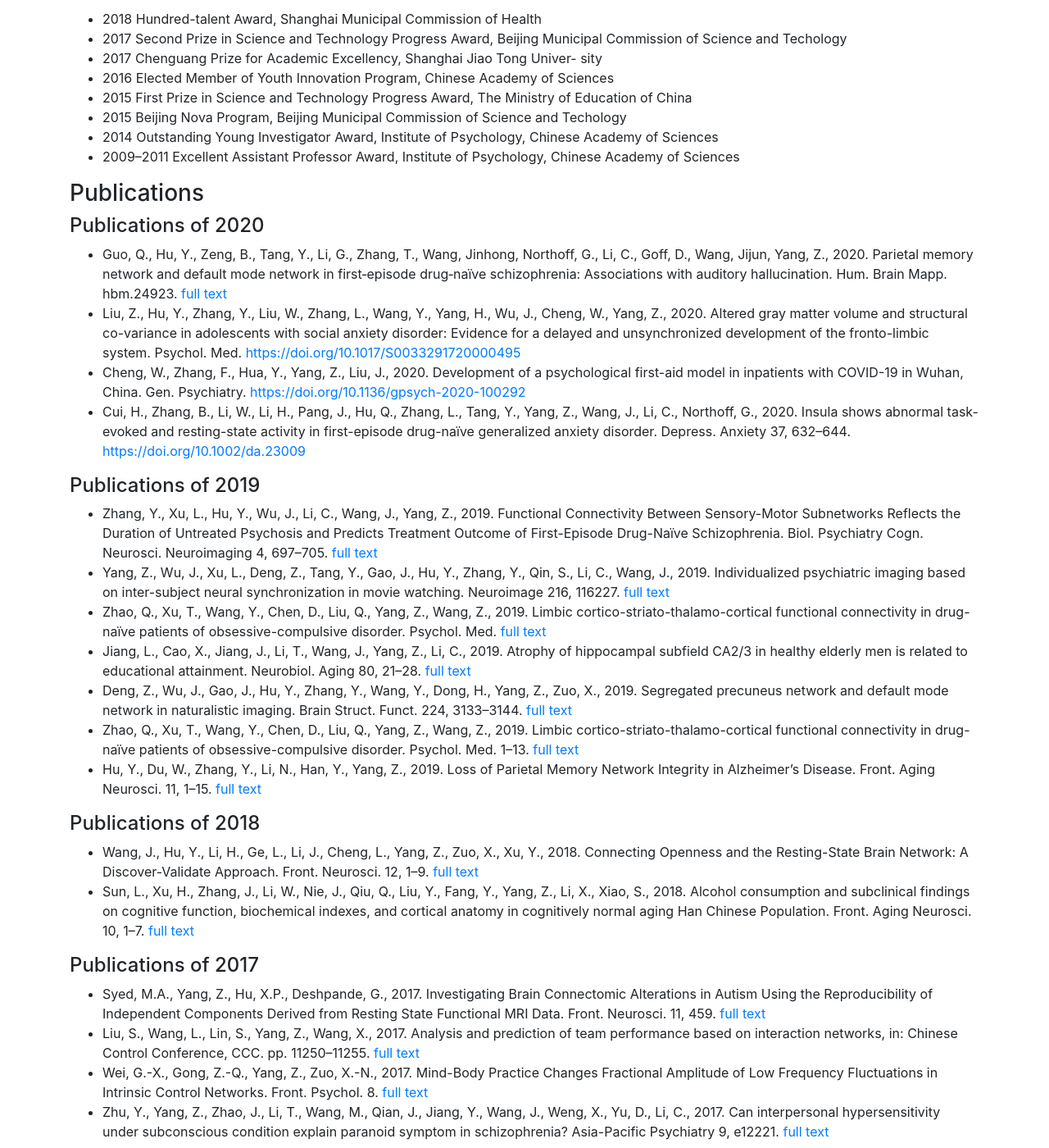
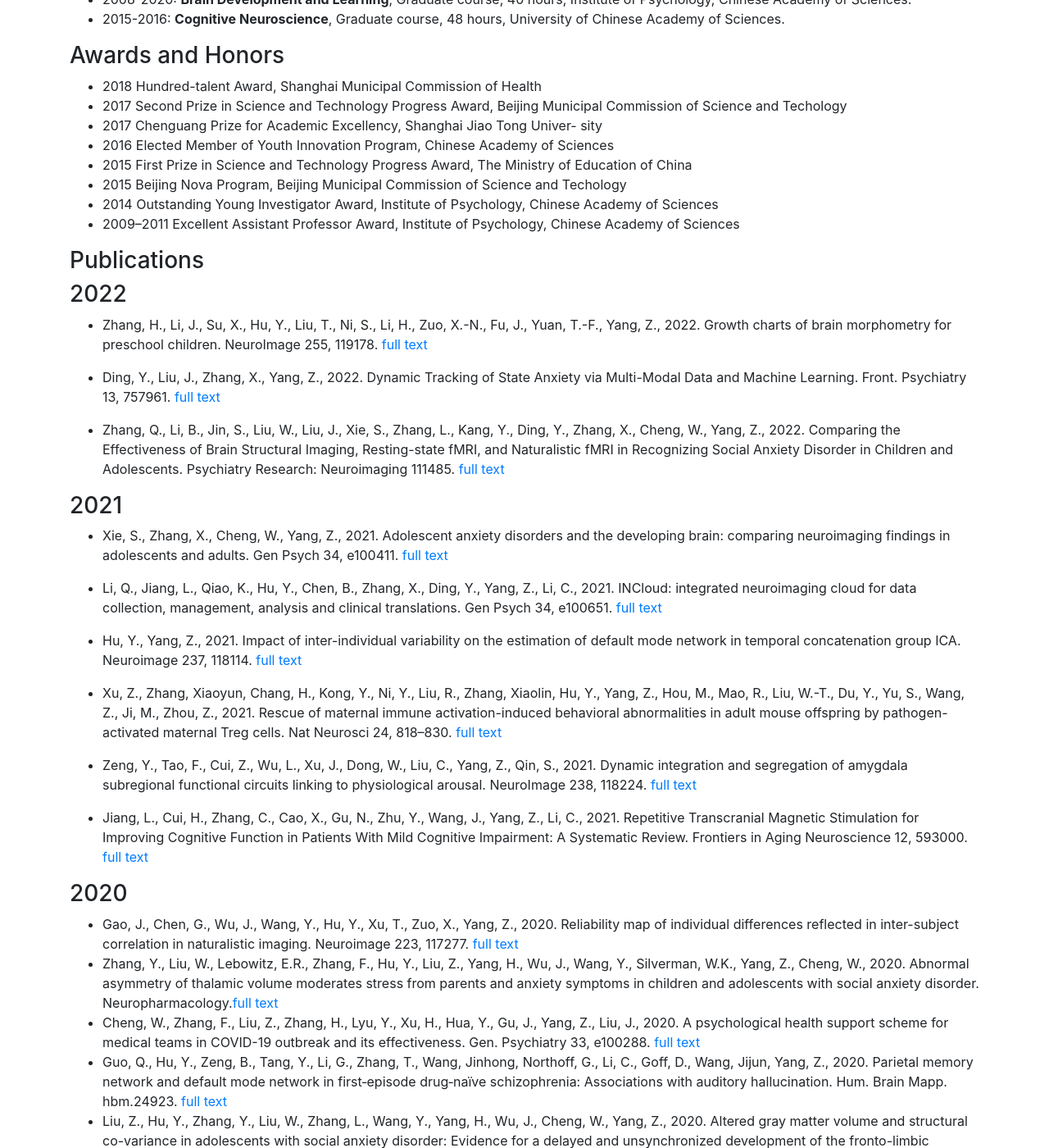
Before and after one commit to PHI-group/phi-group.github.io, a Jekyll site: the page built from scholarpages/yangz.md, in a window 1280 px wide and 1400 px high, scrolled down 2036 px. Shown: the whole window at 82% size. Built offline with Jekyll 4.4.1, drawn with Linux system fonts in a browser that asks for light colours; comment, search, counter and statistics services are not loaded; some of the changed text lies outside the part shown.

Commit message:
update CV

```diff
--- a/scholarpages/yangz.md
+++ b/scholarpages/yangz.md
@@ -71,41 +74,66 @@ Municipal Commission of Science and Techology
 
 ### Publications
 
-#### Publications of 2020
+### 2022
+- Zhang, H., Li, J., Su, X., Hu, Y., Liu, T., Ni, S., Li, H., Zuo, X.-N., Fu, J., Yuan, T.-F., Yang, Z., 2022. Growth charts of brain morphometry for preschool children. NeuroImage 255, 119178. [full text](https://doi.org/10.1016/j.neuroimage.2022.119178)
 
+- Ding, Y., Liu, J., Zhang, X., Yang, Z., 2022. Dynamic Tracking of State Anxiety via Multi-Modal Data and Machine Learning. Front. Psychiatry 13, 757961. [full text](https://doi.org/10.3389/fpsyt.2022.757961)
+
+- Zhang, Q., Li, B., Jin, S., Liu, W., Liu, J., Xie, S., Zhang, L., Kang, Y., Ding, Y., Zhang, X., Cheng, W., Yang, Z., 2022. Comparing the Effectiveness of Brain Structural Imaging, Resting-state fMRI, and Naturalistic fMRI in Recognizing Social Anxiety Disorder in Children and Adolescents. Psychiatry Research: Neuroimaging 111485. [full text](https://doi.org/10.1016/j.pscychresns.2022.111485)
+
+
+### 2021
+- Xie, S., Zhang, X., Cheng, W., Yang, Z., 2021. Adolescent anxiety disorders and the developing brain: comparing neuroimaging findings in adolescents and adults. Gen Psych 34, e100411. [full text](https://doi.org/10.1136/gpsych-2020-100411)
+
+- Li, Q., Jiang, L., Qiao, K., Hu, Y., Chen, B., Zhang, X., Ding, Y., Yang, Z., Li, C., 2021. INCloud: integrated neuroimaging cloud for data collection, management, analysis and clinical translations. Gen Psych 34, e100651. [full text](https://doi.org/10.1136/gpsych-2021-100651)
+
+- Hu, Y., Yang, Z., 2021. Impact of inter-individual variability on the estimation of default mode network in temporal concatenation group ICA. Neuroimage 237, 118114. [full text](https://doi.org/10.1016/j.neuroimage.2021.118114)
+
+- Xu, Z., Zhang, Xiaoyun, Chang, H., Kong, Y., Ni, Y., Liu, R., Zhang, Xiaolin, Hu, Y., Yang, Z., Hou, M., Mao, R., Liu, W.-T., Du, Y., Yu, S., Wang, Z., Ji, M., Zhou, Z., 2021. Rescue of maternal immune activation-induced behavioral abnormalities in adult mouse offspring by pathogen-activated maternal Treg cells. Nat Neurosci 24, 818–830. [full text](https://doi.org/10.1038/s41593-021-00837-1)
+
+- Zeng, Y., Tao, F., Cui, Z., Wu, L., Xu, J., Dong, W., Liu, C., Yang, Z., Qin, S., 2021. Dynamic integration and segregation of amygdala subregional functional circuits linking to physiological arousal. NeuroImage 238, 118224. [full text](https://doi.org/10.1016/j.neuroimage.2021.118224)
+
+- Jiang, L., Cui, H., Zhang, C., Cao, X., Gu, N., Zhu, Y., Wang, J., Yang, Z., Li, C., 2021. Repetitive Transcranial Magnetic Stimulation for Improving Cognitive Function in Patients With Mild Cognitive Impairment: A Systematic Review. Frontiers in Aging Neuroscience 12, 593000. [full text](https://doi.org/10.3389/fnagi.2020.593000)
+
+
+### 2020
+- Gao, J., Chen, G., Wu, J., Wang, Y., Hu, Y., Xu, T., Zuo, X., Yang, Z., 2020. Reliability map of individual differences reflected in inter-subject correlation in naturalistic imaging. Neuroimage 223, 117277. [full text](https://doi.org/10.1016/j.neuroimage.2020.117277)
+- Zhang, Y., Liu, W., Lebowitz, E.R., Zhang, F., Hu, Y., Liu, Z., Yang, H., Wu, J., Wang, Y., Silverman, W.K., Yang, Z., Cheng, W., 2020. Abnormal asymmetry of thalamic volume moderates stress from parents and anxiety symptoms in children and adolescents with social anxiety disorder. Neuropharmacology.[full text](https://doi.org/10.1016/j.neuropharm.2020.108301)
+- Cheng, W., Zhang, F., Liu, Z., Zhang, H., Lyu, Y., Xu, H., Hua, Y., Gu, J., Yang, Z., Liu, J., 2020. A psychological health support scheme for medical teams in COVID-19 outbreak and its effectiveness. Gen. Psychiatry 33, e100288. [full text](https://doi.org/10.1136/gpsych-2020-100288)
 - Guo, Q., Hu, Y., Zeng, B., Tang, Y., Li, G., Zhang, T., Wang, Jinhong, Northoff, G., Li, C., Goff, D., Wang, Jijun, Yang, Z., 2020. Parietal memory network and default mode network in first‐episode drug‐naïve schizophrenia: Associations with auditory hallucination. Hum. Brain Mapp. hbm.24923. [full text](https://doi.org/10.1002/hbm.24923)
-- Liu, Z., Hu, Y., Zhang, Y., Liu, W., Zhang, L., Wang, Y., Yang, H., Wu, J., Cheng, W., Yang, Z., 2020. Altered gray matter volume and structural co-variance in adolescents with social anxiety disorder: Evidence for a delayed and unsynchronized development of the fronto-limbic system. Psychol. Med. [https://doi.org/10.1017/S0033291720000495](https://doi.org/10.1017/S0033291720000495)
-- Cheng, W., Zhang, F., Hua, Y., Yang, Z., Liu, J., 2020. Development of a psychological first-aid model in inpatients with COVID-19 in Wuhan, China. Gen. Psychiatry. [https://doi.org/10.1136/gpsych-2020-100292](https://doi.org/10.1136/gpsych-2020-100292)
-- Cui, H., Zhang, B., Li, W., Li, H., Pang, J., Hu, Q., Zhang, L., Tang, Y., Yang, Z., Wang, J., Li, C., Northoff, G., 2020. Insula shows abnormal task-evoked and resting-state activity in first-episode drug-naïve generalized anxiety disorder. Depress. Anxiety 37, 632–644. [https://doi.org/10.1002/da.23009](https://doi.org/10.1002/da.23009)
+- Liu, Z., Hu, Y., Zhang, Y., Liu, W., Zhang, L., Wang, Y., Yang, H., Wu, J., Cheng, W., Yang, Z., 2020. Altered gray matter volume and structural co-variance in adolescents with social anxiety disorder: Evidence for a delayed and unsynchronized development of the fronto-limbic system. Psychol. Med. [full text](https://doi.org/10.1017/S0033291720000495)
+- Cheng, W., Zhang, F., Hua, Y., Yang, Z., Liu, J., 2020. Development of a psychological first-aid model in inpatients with COVID-19 in Wuhan, China. Gen. Psychiatry. [full text](https://doi.org/10.1136/gpsych-2020-100292)
+- Cui, H., Zhang, B., Li, W., Li, H., Pang, J., Hu, Q., Zhang, L., Tang, Y., Yang, Z., Wang, J., Li, C., Northoff, G., 2020. Insula shows abnormal task-evoked and resting-state activity in first-episode drug-naïve generalized anxiety disorder. Depress. Anxiety 37, 632–644. [full text](https://doi.org/10.1002/da.23009)
 
-#### Publications of 2019
+### 2019
 
 - Zhang, Y., Xu, L., Hu, Y., Wu, J., Li, C., Wang, J., Yang, Z., 2019. Functional Connectivity Between Sensory-Motor Subnetworks Reflects the Duration of Untreated Psychosis and Predicts Treatment Outcome of First-Episode Drug-Naïve Schizophrenia. Biol. Psychiatry Cogn. Neurosci. Neuroimaging 4, 697–705. [full text](https://doi.org/10.1016/j.bpsc.2019.04.002)
 - Yang, Z., Wu, J., Xu, L., Deng, Z., Tang, Y., Gao, J., Hu, Y., Zhang, Y., Qin, S., Li, C., Wang, J., 2019. Individualized psychiatric imaging based on inter-subject neural synchronization in movie watching. Neuroimage 216, 116227. [full text](https://doi.org/10.1016/j.neuroimage.2019.116227)
-- Zhao, Q., Xu, T., Wang, Y., Chen, D., Liu, Q., Yang, Z., Wang, Z., 2019. Limbic cortico-striato-thalamo-cortical functional connectivity in drug-naïve patients of obsessive-compulsive disorder. Psychol. Med. [full text](https://doi.org/10.1017/S0033291719002988)
+- Xu, T., Zhao, Q., Wang, P., Fan, Q., Chen, J., Zhang, H., Yang, Z., Stein, D.J., Wang, Z., 2019. Altered resting-state cerebellar-cerebral functional connectivity in obsessive-compulsive disorder. Psychol. Med. 49, 1156–1165. https://doi.org/10.1017/S0033291718001915
 - Jiang, L., Cao, X., Jiang, J., Li, T., Wang, J., Yang, Z., Li, C., 2019. Atrophy of hippocampal subfield CA2/3 in healthy elderly men is related to educational attainment. Neurobiol. Aging 80, 21–28. [full text](https://doi.org/10.1016/j.neurobiolaging.2019.03.019)
 - Deng, Z., Wu, J., Gao, J., Hu, Y., Zhang, Y., Wang, Y., Dong, H., Yang, Z., Zuo, X., 2019. Segregated precuneus network and default mode network in naturalistic imaging. Brain Struct. Funct. 224, 3133–3144. [full text](https://doi.org/10.1007/s00429-019-01953-2)
-- Zhao, Q., Xu, T., Wang, Y., Chen, D., Liu, Q., Yang, Z., Wang, Z., 2019. Limbic cortico-striato-thalamo-cortical functional connectivity in drug-naïve patients of obsessive-compulsive disorder. Psychol. Med. 1–13. [full text](https://doi.org/10.1007/s00429-019-01953-2)
+- Zhao, Q., Xu, T., Wang, Y., Chen, D., Liu, Q., Yang, Z., Wang, Z., 2019. Limbic cortico-striato-thalamo-cortical functional connectivity in drug-naïve patients of obsessive-compulsive disorder. Psychol. Med. 1–13. https://doi.org/10.1017/S0033291719002988
 - Hu, Y., Du, W., Zhang, Y., Li, N., Han, Y., Yang, Z., 2019. Loss of Parietal Memory Network Integrity in Alzheimer’s Disease. Front. Aging Neurosci. 11, 1–15. [full text](https://doi.org/10.3389/fnagi.2019.00067)
 
-#### Publications of 2018
+### 2018
 
 - Wang, J., Hu, Y., Li, H., Ge, L., Li, J., Cheng, L., Yang, Z., Zuo, X., Xu, Y., 2018. Connecting Openness and the Resting-State Brain Network: A Discover-Validate Approach. Front. Neurosci. 12, 1–9. [full text](https://doi.org/10.3389/fnins.2018.00762)
 - Sun, L., Xu, H., Zhang, J., Li, W., Nie, J., Qiu, Q., Liu, Y., Fang, Y., Yang, Z., Li, X., Xiao, S., 2018. Alcohol consumption and subclinical findings on cognitive function, biochemical indexes, and cortical anatomy in cognitively normal aging Han Chinese Population. Front. Aging Neurosci. 10, 1–7. [full text](https://doi.org/10.3389/fnagi.2018.00182)
 
-#### Publications of 2017
+### 2017
 
 - Syed, M.A., Yang, Z., Hu, X.P., Deshpande, G., 2017. Investigating Brain Connectomic Alterations in Autism Using the Reproducibility of Independent Components Derived from Resting State Functional MRI Data. Front. Neurosci. 11, 459. [full text](https://doi.org/10.3389/fnins.2017.0045)
 - Liu, S., Wang, L., Lin, S., Yang, Z., Wang, X., 2017. Analysis and prediction of team performance based on interaction networks, in: Chinese Control Conference, CCC. pp. 11250–11255. [full text](https://doi.org/10.23919/ChiCC.2017.8029151)
 - Wei, G.-X., Gong, Z.-Q., Yang, Z., Zuo, X.-N., 2017. Mind-Body Practice Changes Fractional Amplitude of Low Frequency Fluctuations in Intrinsic Control Networks. Front. Psychol. 8. [full text](https://doi.org/10.3389/fpsyg.2017.01049)
 - Zhu, Y., Yang, Z., Zhao, J., Li, T., Wang, M., Qian, J., Jiang, Y., Wang, J., Weng, X., Yu, D., Li, C., 2017. Can interpersonal hypersensitivity under subconscious condition explain paranoid symptom in schizophrenia? Asia-Pacific Psychiatry 9, e12221. [full text](https://doi.org/10.1111/appy.12221)
 
-#### Publications of 2016
+### 2016
 
+- Yang, Z., Zuo, X-N., McMahon, K,L., Craddock, R.C., Kelly, C., de Zubicaray, G.I., Hickie, I., Bandettini, P.A., Castellanos, F.X., Milham, M.P., Wright, M.J. (2016). Genetic and environmental contributions to functional connectivity architecture of the human brain. Cerebral Cortex. 26:2341-2352. [full text](https://doi.org/10.1093/cercor/bhw027)
 - Hu, Y., Wang, J., Li, C., Wang, Y.S., Yang, Z., Zuo, X.N., 2016. Segregation between the parietal memory network and the default mode network: effects of spatial smoothing and model order in ICA. Sci. Bull. 61, 1844–1854. [full text](https://doi.org/10.1007/s11434-016-1202-z)
 - Yang, Z., Qiu, J., Wang, P., Liu, R., Zuo, X.N., 2016. Brain structure–function associations identified in large-scale neuroimaging data. Brain Struct. Funct. 221, 4459–4474. [full text](https://doi.org/10.1007/s00429-015-1177-6)
 
-#### Publications of 2015
+### 2015
 
 - Wu, J., Zhang, S., Li, W., Qin, S., He, Y., Yang, Z., Buchanan, T.W., Liu, C., Zhang, K., 2015. Cortisol awakening response predicts intrinsic functional connectivity of the medial prefrontal cortex in the afternoon of the same day. Neuroimage 122. [full text](https://doi.org/10.1016/j.neuroimage.2015.08.016)
 - Yang, Z., Zuo, X-N., 2015. Big neuroimaging data-informed mind-brain association studies: Methodology and applications. Chinese Sci. Bull. (Chinese Version) 60, 966. [full text](https://doi.org/10.1360/N972014-00806)
@@ -114,7 +142,7 @@ Municipal Commission of Science and Techology
 - Jiang, L., Xu, Y., Zhu, X.-T., Yang, Z., Li, H.-J., Zuo, X.-N., 2015. Local-to-remote cortical connectivity in early- and adulthood-onset schizophrenia. Transl. Psychiatry 5, e566–e566. [full text](https://doi.org/10.1038/tp.2015.59)
 - Xu, T., Yang, Z., Jiang, L., Xing, X.X., Zuo, X.N., 2015. A Connectome Computation System for discovery science of brain. Sci. Bull. 60, 86–95. [full text](https://doi.org/10.1007/s11434-014-0698-3)
 
-#### Publications of 2014
+### 2014
 
 - Yang, Z., Chang, C., Xu, T., Jiang, L., Handwerker, D.A., Castellanos, F.X., Milham, M.P., Bandettini, P.A., Zuo, X.N., 2014a. Connectivity trajectory across lifespan differentiates the precuneus from the default network. Neuroimage 89, 45–56. [full text](https://doi.org/10.1016/j.neuroimage.2013.10.039)
 - Yang, Z., Xu, Y., Xu, T., Hoy, C.W., Handwerker, D.A., Chen, G., Northoff, G., Zuo, X.-N.N., Bandettini, P.A., 2014b. Brain network informed subject community detection in early-onset schizophrenia. Sci. Rep. 4. [full text](https://doi.org/10.1038/srep05549)
@@ -126,7 +154,7 @@ Municipal Commission of Science and Techology
 - Wei, G.X., Dong, H.M., Yang, Z., Luo, J., Zuo, X.N., 2014. Tai Chi Chuan optimizes the functional organization of the intrinsic human brain architecture in older adults. Front. Aging Neurosci. 6, 1–10. [full text](https://doi.org/10.3389/fnagi.2014.00074)
 - Yang, Z., Wu, P., Weng, X., Bandettini, P.A., 2014. Cerebellum engages in automation of verb-generation skill. J. Integr. Neurosci. 13, 1–17. [full text](https://doi.org/10.1142/S0219635214500010)
 
-#### Publications of 2013
+### 2013
 
 - Wang, M., Zhao, J., Qian, J., Zhu, Y., Yang, Z., Jiang, Y., Wang, J., Du, Y., Weng, X., Li, C., 2013. Binocular rivalry in children with schizophrenia: the conscious and unconscious cognitive processing of interpersonal information. Shanghai Arch. Psychiatry 25, 157–164. [full text](https://doi.org/10.3969/j.issn.1002-0829.2013.03.005)
 - Li, S., Lee, K., Zhao, J., Yang, Z., He, S., Weng, X., 2013. Neural competition as a developmental process: Early hemispheric specialization for word processing delays specialization for face processing. Neuropsychologia 51, 950–959. [full text](https://doi.org/10.1016/j.neuropsychologia.2013.02.006)
@@ -134,7 +162,7 @@ Municipal Commission of Science and Techology
 - Wei, G.X., Xu, T., Fan, F.M., Dong, H.M., Jiang, L.L., Li, H.J., Yang, Z., Luo, J., Zuo, X.N., 2013. Can Taichi Reshape the Brain? A Brain Morphometry Study. PLoS One 8. [full text](https://doi.org/10.1371/journal.pone.0061038)
 - Zuo, X-N., Xu, T., Jiang, L., Yang, Z., Cao, X.Y., He, Y., Zang, Y.F., Castellanos, F.X., Milham, M.P., 2013. Toward reliable characterization of functional homogeneity in the human brain: Preprocessing, scan duration, imaging resolution and computational space. Neuroimage 65, 374–386. [full text](https://doi.org/10.1016/j.neuroimage.2012.10.017)
 
-#### Publications of 2012 and before
+### 2012 and before
 
 - Yang, Z., Zuo, X.N., Wang, P., Li, Z., LaConte, S.M., Bandettini, P.A., Hu, X.P., 2012. Generalized RAICAR: Discover homogeneous subject (sub)groups by reproducibility of their intrinsic connectivity networks. Neuroimage 63, 403–414. [full text](https://doi.org/10.1016/j.neuroimage.2012.06.060)
 - Liu, C.H., Li, F., Li, S.F., Wang, Y.J., Tie, C. Le, Wu, H.Y., Zhou, Z., Zhang, D., Dong, J., Yang, Z., Wang, C.Y., 2012. Abnormal baseline brain activity in bipolar depression: A resting state functional magnetic resonance imaging study. Psychiatry Res. - Neuroimaging 203, 175–179. [full text](https://doi.org/10.1016/j.pscychresns.2012.02.007)
```
Also changed, not shown: other parts of scholarpages/yangz.md (+3 -0 lines), 2 other files.
